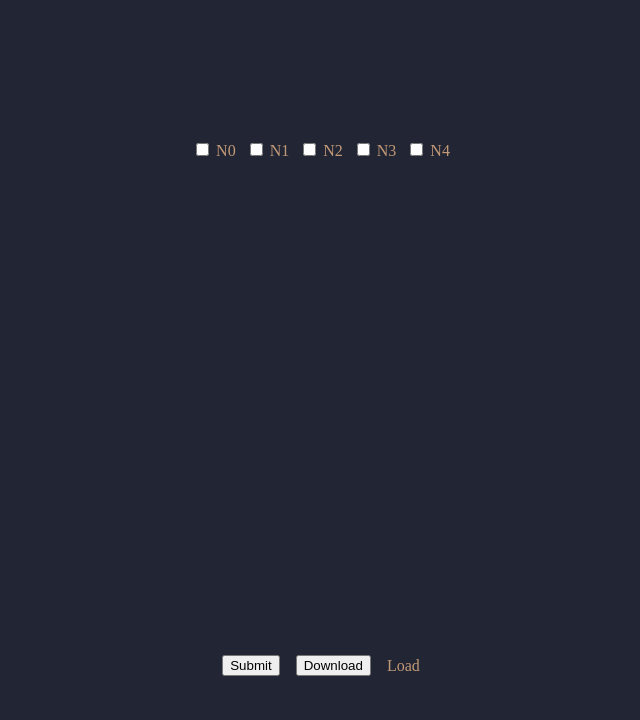
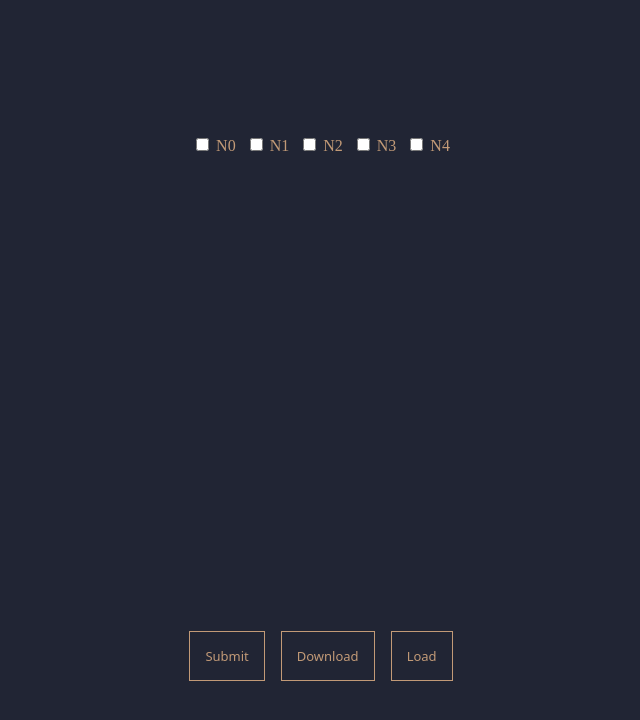
Before and after one commit to nanashi-03/kpp, a plain HTML site: page index.html in a window 1280 px wide. Shown: the whole page, without its empty margins (319-959 px from the left). Drawn offline with nearby package versions, Linux system fonts and the light colour scheme.

Commit message:
Font changes

```diff
--- a/styles.css
+++ b/styles.css
@@ -41,3 +41,13 @@ body {
 #loading {
     display: none;
 }
+
+button, .btncont>label {
+    font-family: 'Noto Sans';
+    font-size: 13px;
+    padding: 15px;
+    border: 1px solid #c29a77;
+    background-color: #212534;
+    color: #c29a77;
+    display: inline-block;
+}
```
